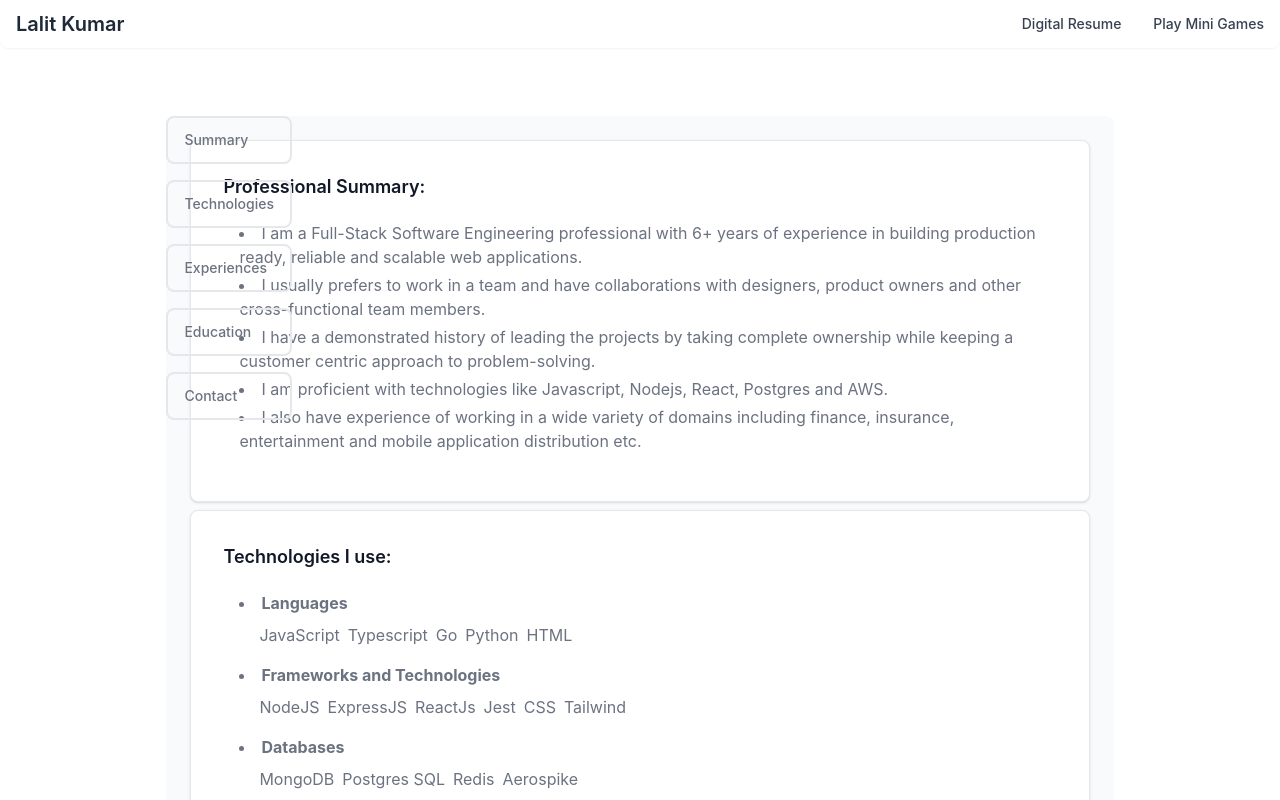
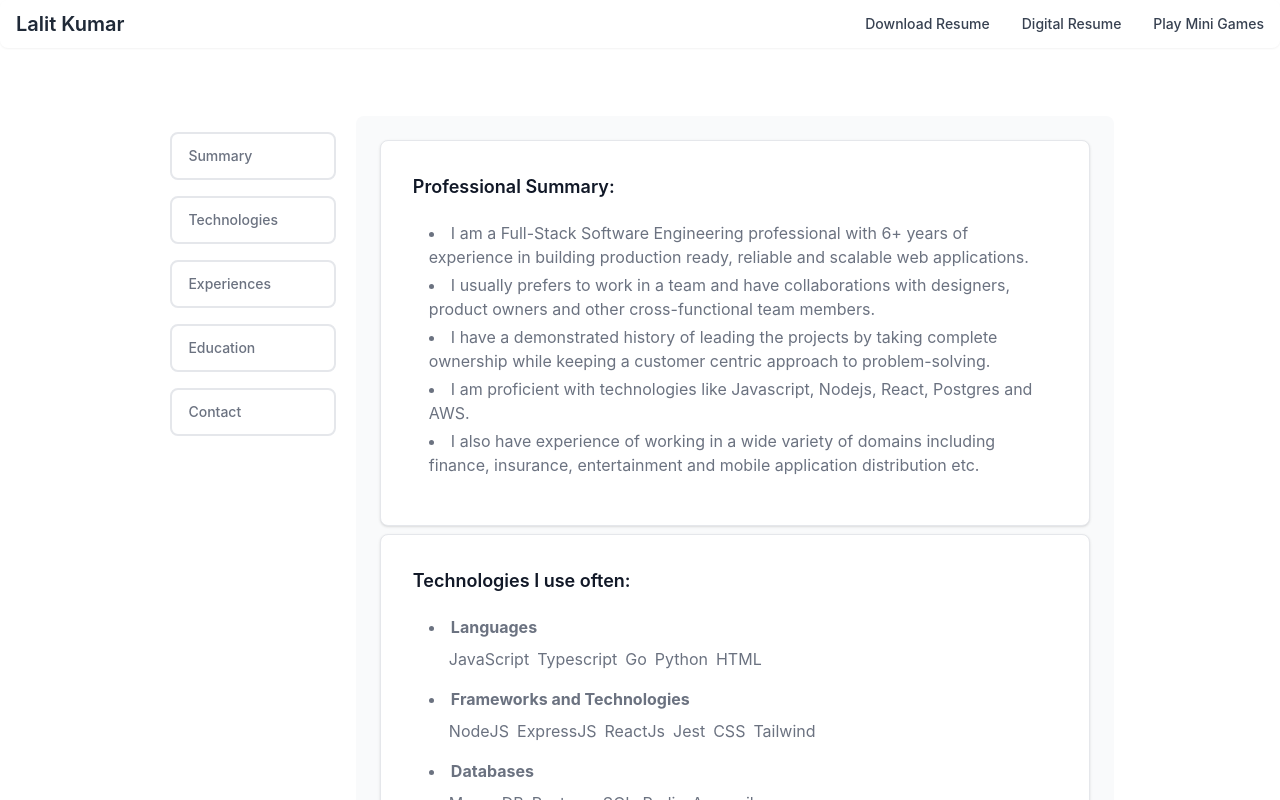
Before and after one commit to develop-with-lalit/portfolio, a React (Create React App) app: page /#/digital-resume in a window 1280 px wide. Shown: the top 800 px of the page. Built offline with nearby package versions, Linux system fonts and the light colour scheme.

Commit message:
games integration complete and resume download

```diff
--- a/src/components/DigitalResume/MyNav.tsx
+++ b/src/components/DigitalResume/MyNav.tsx
@@ -5,191 +5,59 @@ import { Navbar } from "flowbite-react";
 
 export default function MyNav() {
   return (
-    <ul className="flex-column space-y space-y-4 text-sm font-medium text-gray-500 dark:text-gray-400 md:me-4 mb-4 md:mb-0">
-      <li>
+    <ul className="flex flex-wrap flex-row align-baseline sm:flex-nowrap sm:flex-col space-y space-y-4 text-sm font-medium text-gray-500 dark:text-gray-400 md:me-4 mb-4 md:mb-0">
+      <li className="flex-item mx-1 mt-4 ">
         <Link
-          // as={Link}
           to="professional-summary"
           className="cursor-pointer inline-flex items-center px-4 py-3 border-2 rounded-lg w-full hover:bg-slate-100"
           smooth
           duration={300}
           aria-current="page"
         >
-          {/* <svg
-            className="w-4 h-4 me-2 text-white"
-            aria-hidden="true"
-            xmlns="http://www.w3.org/2000/svg"
-            fill="currentColor"
-            viewBox="0 0 20 20"
-          >
-            <path d="M10 0a10 10 0 1 0 10 10A10.011 10.011 0 0 0 10 0Zm0 5a3 3 0 1 1 0 6 3 3 0 0 1 0-6Zm0 13a8.949 8.949 0 0 1-4.951-1.488A3.987 3.987 0 0 1 9 13h2a3.987 3.987 0 0 1 3.951 3.512A8.949 8.949 0 0 1 10 18Z" />
-          </svg> */}
           Summary
         </Link>
       </li>
-      <li>
+      <li className="flex-item mx-1 mt-4">
         <Link
           to="technologies"
           className="cursor-pointer inline-flex items-center px-4 py-3 border-2 rounded-lg w-full hover:bg-slate-100"
           smooth
           duration={400}
         >
-          {/* <svg
-            className="w-4 h-4 me-2 text-gray-500 dark:text-gray-400"
-            aria-hidden="true"
-            xmlns="http://www.w3.org/2000/svg"
-            fill="currentColor"
-            viewBox="0 0 18 18"
-          >
-            <path d="M6.143 0H1.857A1.857 1.857 0 0 0 0 1.857v4.286C0 7.169.831 8 1.857 8h4.286A1.857 1.857 0 0 0 8 6.143V1.857A1.857 1.857 0 0 0 6.143 0Zm10 0h-4.286A1.857 1.857 0 0 0 10 1.857v4.286C10 7.169 10.831 8 11.857 8h4.286A1.857 1.857 0 0 0 18 6.143V1.857A1.857 1.857 0 0 0 16.143 0Zm-10 10H1.857A1.857 1.857 0 0 0 0 11.857v4.286C0 17.169.831 18 1.857 18h4.286A1.857 1.857 0 0 0 8 16.143v-4.286A1.857 1.857 0 0 0 6.143 10Zm10 0h-4.286A1.857 1.857 0 0 0 10 11.857v4.286c0 1.026.831 1.857 1.857 1.857h4.286A1.857 1.857 0 0 0 18 16.143v-4.286A1.857 1.857 0 0 0 16.143 10Z" />
-          </svg> */}
           Technologies
         </Link>
       </li>
-      <li>
+      <li className="flex-item mx-1 mt-4">
         <Link
           to="experience"
           className="cursor-pointer inline-flex items-center px-4 py-3 border-2 rounded-lg w-full hover:bg-slate-100"
           smooth
           duration={500}
         >
-          {/* <svg
-            className="w-4 h-4 me-2 text-gray-500 dark:text-gray-400"
-            aria-hidden="true"
-            xmlns="http://www.w3.org/2000/svg"
-            fill="currentColor"
-            viewBox="0 0 20 20"
-          >
-            <path d="M18 7.5h-.423l-.452-1.09.3-.3a1.5 1.5 0 0 0 0-2.121L16.01 2.575a1.5 1.5 0 0 0-2.121 0l-.3.3-1.089-.452V2A1.5 1.5 0 0 0 11 .5H9A1.5 1.5 0 0 0 7.5 2v.423l-1.09.452-.3-.3a1.5 1.5 0 0 0-2.121 0L2.576 3.99a1.5 1.5 0 0 0 0 2.121l.3.3L2.423 7.5H2A1.5 1.5 0 0 0 .5 9v2A1.5 1.5 0 0 0 2 12.5h.423l.452 1.09-.3.3a1.5 1.5 0 0 0 0 2.121l1.415 1.413a1.5 1.5 0 0 0 2.121 0l.3-.3 1.09.452V18A1.5 1.5 0 0 0 9 19.5h2a1.5 1.5 0 0 0 1.5-1.5v-.423l1.09-.452.3.3a1.5 1.5 0 0 0 2.121 0l1.415-1.414a1.5 1.5 0 0 0 0-2.121l-.3-.3.452-1.09H18a1.5 1.5 0 0 0 1.5-1.5V9A1.5 1.5 0 0 0 18 7.5Zm-8 6a3.5 3.5 0 1 1 0-7 3.5 3.5 0 0 1 0 7Z" />
-          </svg> */}
           Experiences
         </Link>
       </li>
 
-      <li>
+      <li className="flex-item mx-1 mt-4">
         <Link
           to="education"
           className="cursor-pointer inline-flex items-center px-4 py-3 border-2 rounded-lg w-full hover:bg-slate-100"
           smooth
           duration={600}
         >
-          {/* <svg
-            className="w-4 h-4 me-2 text-gray-500 dark:text-gray-400"
-            aria-hidden="true"
-            xmlns="http://www.w3.org/2000/svg"
-            fill="currentColor"
-            viewBox="0 0 20 20"
-          >
-            <path d="M7.824 5.937a1 1 0 0 0 .726-.312 2.042 2.042 0 0 1 2.835-.065 1 1 0 0 0 1.388-1.441 3.994 3.994 0 0 0-5.674.13 1 1 0 0 0 .725 1.688Z" />
-            <path d="M17 7A7 7 0 1 0 3 7a3 3 0 0 0-3 3v2a3 3 0 0 0 3 3h1a1 1 0 0 0 1-1V7a5 5 0 1 1 10 0v7.083A2.92 2.92 0 0 1 12.083 17H12a2 2 0 0 0-2-2H9a2 2 0 0 0-2 2v1a2 2 0 0 0 2 2h1a1.993 1.993 0 0 0 1.722-1h.361a4.92 4.92 0 0 0 4.824-4H17a3 3 0 0 0 3-3v-2a3 3 0 0 0-3-3Z" />
-          </svg> */}
           Education
         </Link>
       </li>
-      <li>
+      <li className="flex-item mx-1 mt-4">
         <Link
           to="contact"
           className="cursor-pointer inline-flex items-center px-4 py-3 border-2 rounded-lg w-full hover:bg-slate-100"
           smooth
           duration={600}
         >
-          {/* <svg
-            className="w-4 h-4 me-2 text-gray-500 dark:text-gray-400"
-            aria-hidden="true"
-            xmlns="http://www.w3.org/2000/svg"
-            fill="currentColor"
-            viewBox="0 0 20 20"
-          >
-            <path d="M7.824 5.937a1 1 0 0 0 .726-.312 2.042 2.042 0 0 1 2.835-.065 1 1 0 0 0 1.388-1.441 3.994 3.994 0 0 0-5.674.13 1 1 0 0 0 .725 1.688Z" />
-            <path d="M17 7A7 7 0 1 0 3 7a3 3 0 0 0-3 3v2a3 3 0 0 0 3 3h1a1 1 0 0 0 1-1V7a5 5 0 1 1 10 0v7.083A2.92 2.92 0 0 1 12.083 17H12a2 2 0 0 0-2-2H9a2 2 0 0 0-2 2v1a2 2 0 0 0 2 2h1a1.993 1.993 0 0 0 1.722-1h.361a4.92 4.92 0 0 0 4.824-4H17a3 3 0 0 0 3-3v-2a3 3 0 0 0-3-3Z" />
-          </svg> */}
           Contact
         </Link>
       </li>
     </ul>
-
-    // <div className=" rounded-md shadow-sm text-center my-2" role="group">
-    //   <button
-    //     type="button"
-    //     className="px-4 py-2 text-sm font-medium text-gray-900 bg-transparent border border-gray-900  hover:bg-gray-100  focus:z-10 focus:ring-2 focus:ring-gray-500 focus:bg-gray-900 focus:text-white dark:border-white dark:text-white dark: dark:hover:bg-gray-700 dark:focus:bg-gray-700"
-    //   >
-    //     Professional Summary
-    //   </button>
-    //   <button
-    //     type="button"
-    //     className="px-4 py-2 text-sm font-medium text-gray-900 bg-transparent border border-gray-900 hover:bg-gray-100  focus:z-10 focus:ring-2 focus:ring-gray-500 focus:bg-gray-900 focus:text-white dark:border-white dark:text-white dark: dark:hover:bg-gray-700 dark:focus:bg-gray-700"
-    //   >
-    //     Skills
-    //   </button>
-    //   <button
-    //     type="button"
-    //     className="px-4 py-2 text-sm font-medium text-gray-900 bg-transparent border border-gray-900 hover:bg-gray-100  focus:z-10 focus:ring-2 focus:ring-gray-500 focus:bg-gray-900 focus:text-white dark:border-white dark:text-white dark: dark:hover:bg-gray-700 dark:focus:bg-gray-700"
-    //   >
-    //     Experiences
-    //   </button>
-    //   <button
-    //     type="button"
-    //     className="px-4 py-2 text-sm font-medium text-gray-900 bg-transparent border border-gray-900 hover:bg-gray-100 focus:z-10 focus:ring-2 focus:ring-gray-500 focus:bg-gray-900 focus:text-white dark:border-white dark:text-white dark: dark:hover:bg-gray-700 dark:focus:bg-gray-700"
-    //   >
-    //     Education
-    //   </button>
-    //   <button
-    //     type="button"
-    //     className="px-4 py-2 text-sm font-medium text-gray-900 bg-transparent border border-gray-900 rounded-e-lg hover:bg-gray-100  focus:z-10 focus:ring-2 focus:ring-gray-500 focus:bg-gray-900 focus:text-white dark:border-white dark:text-white dark: dark:hover:bg-gray-700 dark:focus:bg-gray-700"
-    //   >
-    //     Contact Details
-    //   </button>
-    // </div>
-
-    // <Navbar fluid rounded>
-    //   <Navbar.Toggle />
-    //   <Navbar.Collapse>
-    //     <Navbar.Link
-    //       as={Link}
-    //       to="about"
-    //       className="cursor-pointer"
-    //       smooth
-    //       duration={300}
-    //     >
-    //       About
-    //     </Navbar.Link>
-    //     <Navbar.Link
-    //       as={Link}
-    //       to="technologies"
-    //       className="cursor-pointer"
-    //       smooth
-    //       duration={400}
-    //     >
-    //       Technologies
-    //     </Navbar.Link>
-    //     <Navbar.Link
-    //       as={Link}
-    //       to="experience"
-    //       className="cursor-pointer"
-    //       smooth
-    //       duration={500}
-    //     >
-    //       Experiences
-    //     </Navbar.Link>
-    //     <Navbar.Link
-    //       as={Link}
-    //       to="education"
-    //       className="cursor-pointer"
-    //       smooth
-    //       duration={600}
-    //     >
-    //       Education
-    //     </Navbar.Link>
-    //     <Navbar.Link
-    //       as={Link}
-    //       to="contact"
-    //       className="cursor-pointer"
-    //       smooth
-    //       duration={700}
-    //     >
-    //       Contact
-    //     </Navbar.Link>
-    //   </Navbar.Collapse>
-    // </Navbar>
   );
 }
--- a/src/components/DigitalResume/Technologies.tsx
+++ b/src/components/DigitalResume/Technologies.tsx
@@ -5,7 +5,7 @@ const Technologies = () => {
       className="mt-2 bg-white border border-gray-200 rounded-lg shadow p-2 sm:p-8 dark:bg-gray-800 dark:border-gray-700"
     >
       <h2 className="mb-1 text-lg font-semibold text-gray-900 dark:text-white">
-        Technologies I use:
+        Technologies I use often:
       </h2>
       <ul className="space-y-4 text-gray-500 list-disc list-inside dark:text-gray-400 p-4">
         <li>
--- a/src/components/Header.tsx
+++ b/src/components/Header.tsx
@@ -5,6 +5,18 @@ import { Navbar } from "flowbite-react";
 import { Link } from "react-router-dom";
 
 export default function Header() {
+  const onButtonClick = () => {
+    fetch("assets/Lalit_Kumar_Resume.pdf").then((response) => {
+      response.blob().then((blob) => {
+        const fileURL = window.URL.createObjectURL(blob);
+        let alink = document.createElement("a");
+        alink.href = fileURL;
+        alink.download = "Lalit_Kumar_Resume.pdf";
+        alink.click();
+      });
+    });
+  };
+
   return (
     <Navbar
       fluid
@@ -18,6 +30,9 @@ export default function Header() {
       </Navbar.Brand>
       <Navbar.Toggle />
       <Navbar.Collapse>
+        <Navbar.Link className="cursor-pointer" onClick={onButtonClick}>
+          Download Resume
+        </Navbar.Link>
         <Navbar.Link as={Link} to="/digital-resume" className="cursor-pointer">
           Digital Resume
         </Navbar.Link>
--- a/src/pages/CardMatching.tsx
+++ b/src/pages/CardMatching.tsx
@@ -168,10 +168,18 @@ const CardMatching = () => {
   };
 
   const handleOnCardPress = (id: string) => {
+    console.log(id);
     setGamePlay((gamePlay) => {
       let openId = "";
       let localOpenCards = { ...openCards };
       for (let i = 0; i < gamePlay.length; i++) {
+        console.log(
+          id,
+          gamePlay[i].position,
+          "|",
+          !localOpenCards[gamePlay[i].animalId],
+          id === gamePlay[i].position && !localOpenCards[gamePlay[i].animalId]
+        );
         if (
           id === gamePlay[i].position &&
           !localOpenCards[gamePlay[i].animalId]
--- a/src/pages/DigitalResume.tsx
+++ b/src/pages/DigitalResume.tsx
@@ -8,11 +8,13 @@ import MyNav from "../components/DigitalResume/MyNav";
 const DigitalResume = () => {
   return (
     <>
-      <div className="md:flex w-11/12 sm:w-4/5 mx-auto pt-12">
-        <div className="fixed">
-          <MyNav />
+      <div className="sm:flex sm:flex-row justify-between w-11/12 sm:w-4/5 mx-auto pt-12">
+        <div className="flex-item w-full sm:w-1/5 ">
+          <div className="sticky">
+            <MyNav />
+          </div>
         </div>
-        <div className="p-6 bg-gray-50 text-medium text-gray-500 dark:text-gray-400 dark:bg-gray-800 rounded-lg w-full">
+        <div className="flex-item p-6 bg-gray-50 text-medium text-gray-500 dark:text-gray-400 dark:bg-gray-800 rounded-lg w-full sm:w-4/5 ">
           <Introduction />
           <Technologies />
           <WorkExperience />
```
Also changed, not shown: 1 other file (tests, documents, lock files or other folders).
